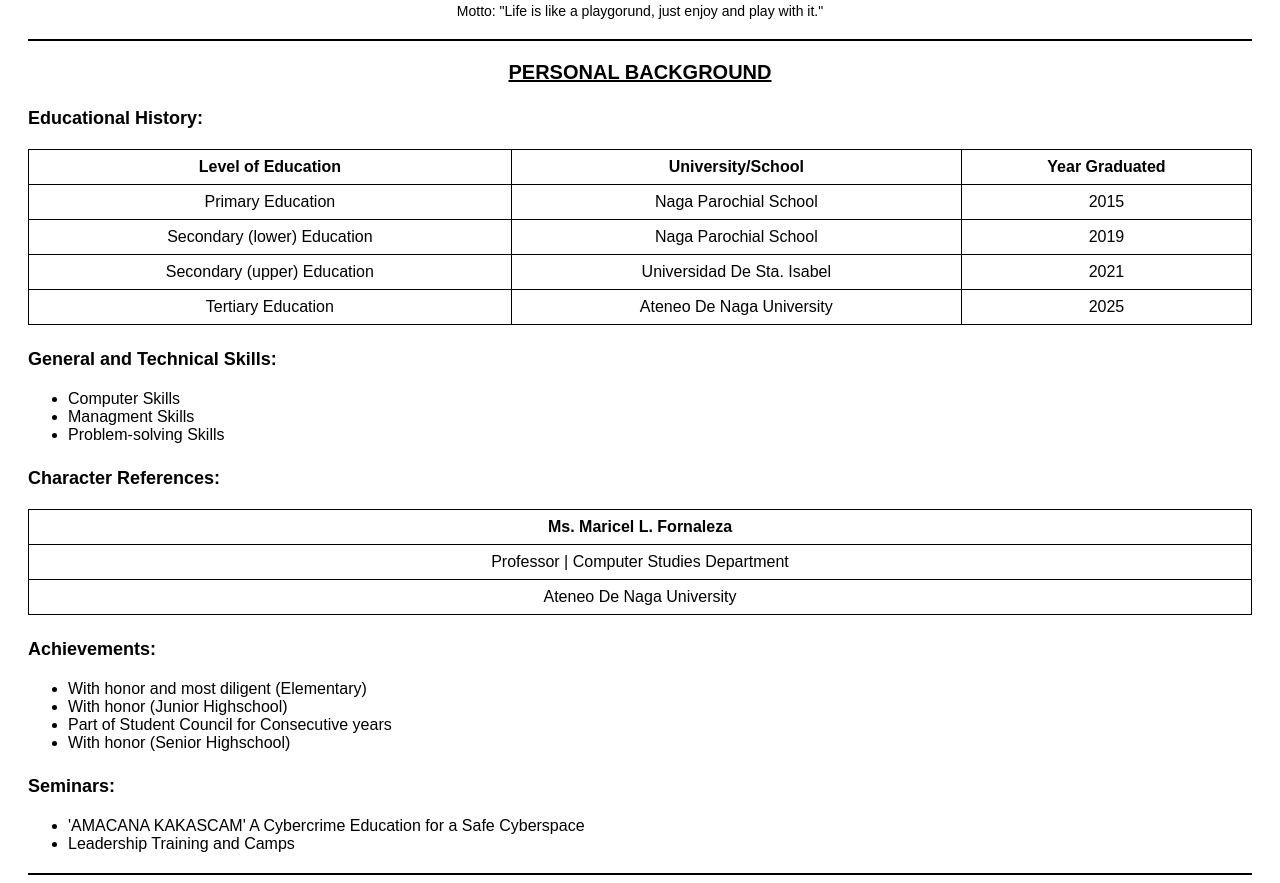
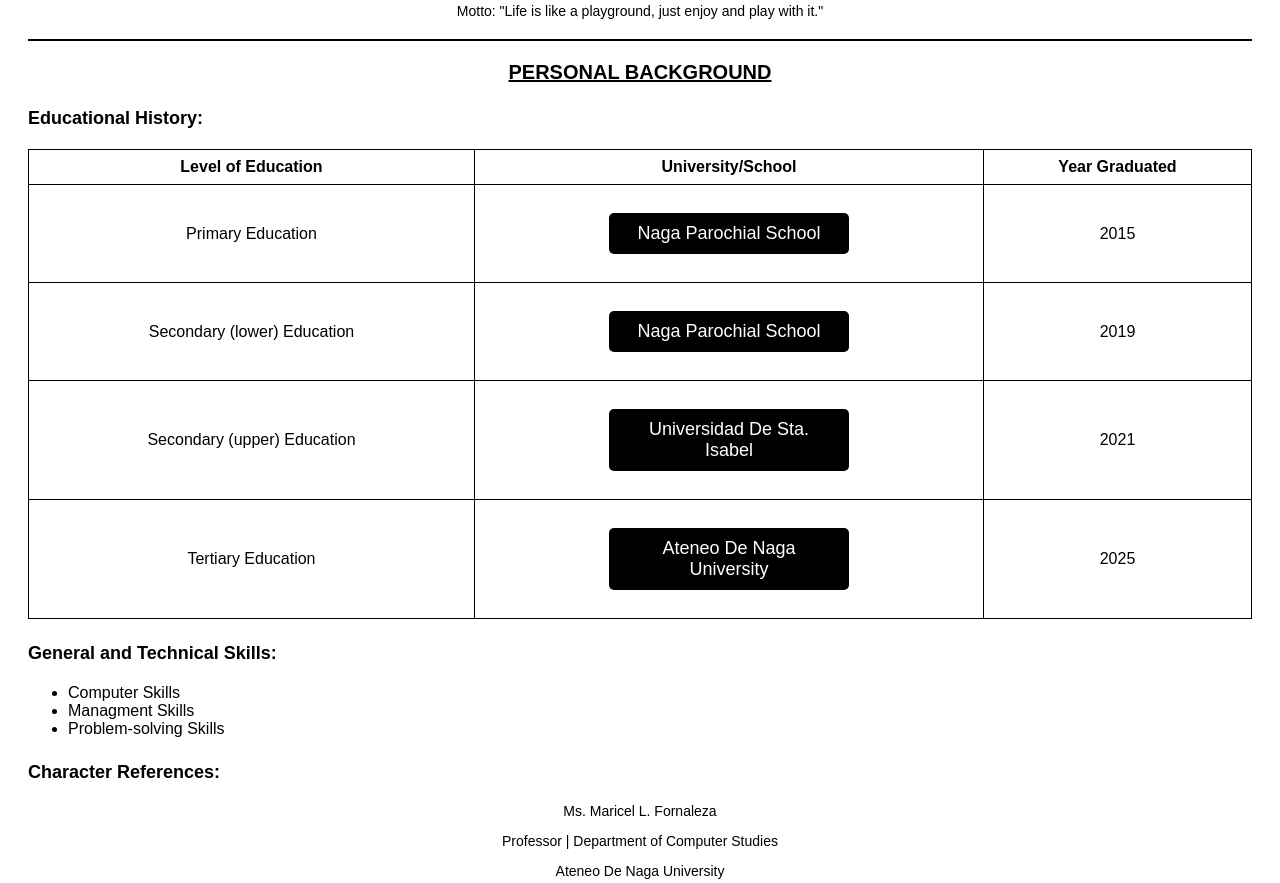
Before and after one commit to SeraphimRosales/resume, a plain HTML site: page resume.htm in a window 1280 px wide. Shown: the part 699-1582 px from the top of the page. Drawn offline with Linux system fonts and the light colour scheme.

Commit message:
Add files via upload

```diff
--- a/resume.htm
+++ b/resume.htm
@@ -26,7 +26,7 @@
 <p> Address: Lot 4, Block 6, phase 2, 16f Street, Parkview Village, San felipe, Naga City </p>
 <p> Phone Number: 09959132752 </p>
 <p> Email: shrosales@gbox.adnu.edu.ph <p>
-<p> Motto: "Life is like a playgorund, just enjoy and play with it."  </p>
+<p> Motto: "Life is like a playground, just enjoy and play with it."  </p>
 
 
 <hr>
@@ -40,22 +40,26 @@
 </tr>
 <tr>
 <td style = "text-align : center;" > Primary Education </td>
-<td style = "text-align : center;" > Naga Parochial School </td>
+<td style = "text-align : center;" >
+<a href="https://www.nps.edu.ph/">Naga Parochial School</a> </td>
 <td style = "text-align : center;" > 2015 </td>
 </tr>
 <tr>
 <td style = "text-align : center;" > Secondary (lower) Education </td>
-<td style = "text-align : center;" > Naga Parochial School </td>
+<td style = "text-align : center;" >
+<a href="https://www.nps.edu.ph/">Naga Parochial School</a> </td>
 <td style = "text-align : center;" > 2019 </td>
 </tr>
 <tr>
 <td style = "text-align : center;" > Secondary (upper) Education  </td>
-<td style = "text-align : center;" > Universidad De Sta. Isabel  </td>
+<td style = "text-align : center;" >
+<a href="https://www.usi.edu.ph/">Universidad De Sta. Isabel</a> </td>
 <td style = "text-align : center;" > 2021 </td>
 </tr>
 <tr>
 <td style = "text-align : center;" > Tertiary Education </td>
-<td style = "text-align : center;" > Ateneo De Naga University </td>
+<td style = "text-align : center;" >
+<a href="https://www.adnu.edu.ph/">Ateneo De Naga University</a> </td>
 <td style = "text-align : center;" > 2025 </td>
 </tr>
 </table>
@@ -68,17 +72,13 @@
 </ul>
 
 <h4> Character References: </h4>
-<table>
-<tr>
-<th> Ms. Maricel L. Fornaleza </th>
-</tr>
-<tr>
-<td style = "text-align : center;" > Professor | Computer Studies Department </td>
-</tr>
-<tr>
-<td style = "text-align : center;" > Ateneo De Naga University </td>
-</tr>
-</table>
+
+<p style = "text-align : center;" > Ms. Maricel L. Fornaleza </p>
+
+<p style = "text-align : center;" > Professor | Department of Computer Studies </p>
+
+<p style = "text-align : center;" > Ateneo De Naga University </p>
+
 
 <h4> Achievements: </h4>
 <ul>
--- a/style.css
+++ b/style.css
@@ -1,9 +1,10 @@
 body {
   font-family: Arial, sans-serif;
   background-color: white;
-  color: black;
+  color: dark gray;
   padding: 20px;
 }
+
 
 h1 {
 
@@ -15,7 +16,7 @@
 }
 
 h2 {
-  color: black;
+  color: gray;
   font-size: 24px;
   margin-bottom: 20px;
   text-align: center;
```
